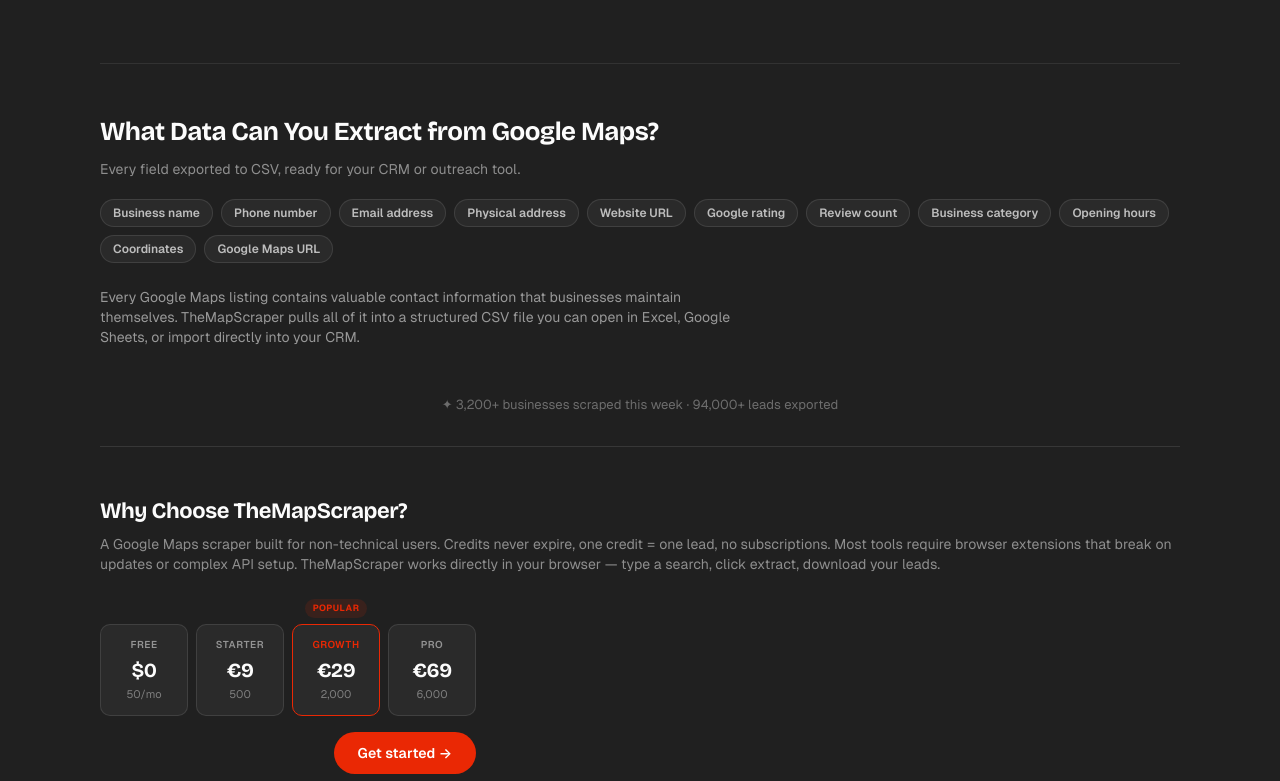
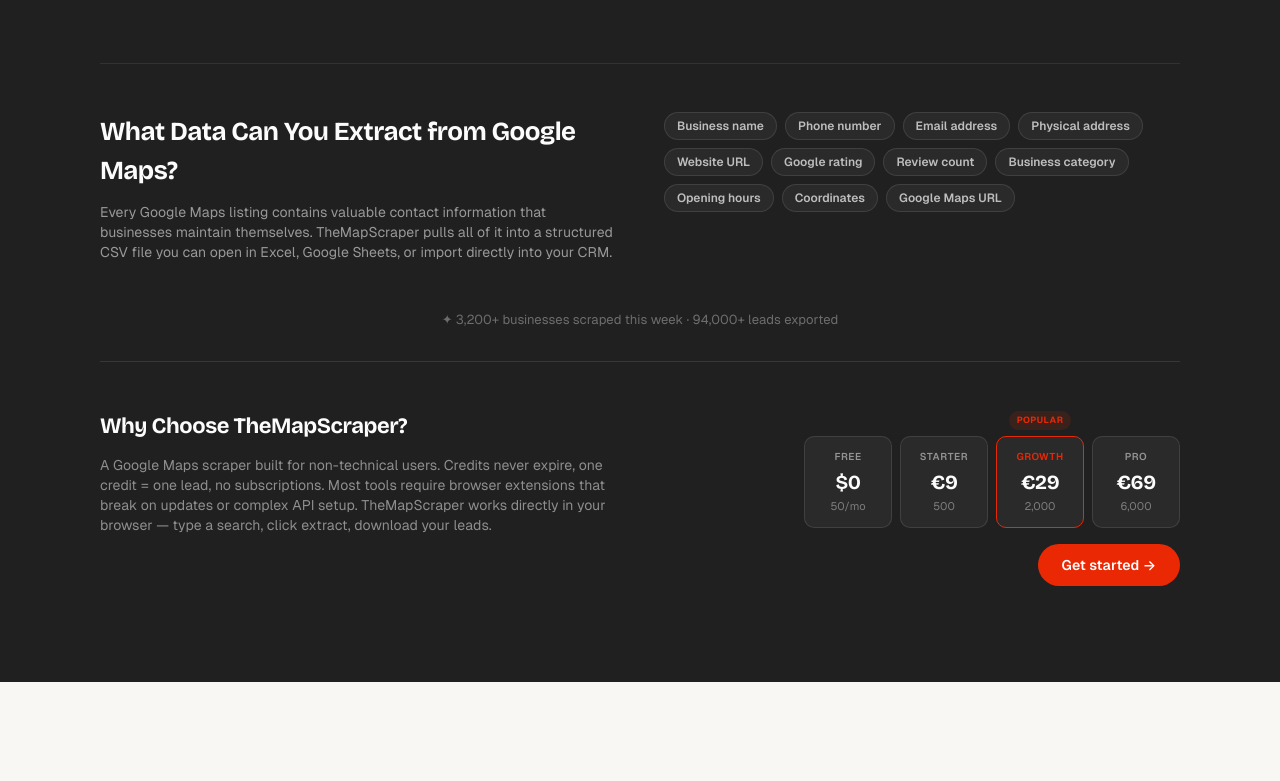
Before and after one commit to glinglo/tms, a React (Vite) app: page / in a window 1280 px wide. Shown: the part 2389-3170 px from the top of the page. Built offline with nearby package versions, Linux system fonts and the light colour scheme; no server answers.

Commit message:
refactor: 2-column grid layout for homepage sections

```diff
--- a/src/components/HowItWorks.tsx
+++ b/src/components/HowItWorks.tsx
@@ -87,16 +87,25 @@
 
         {/* Data fields section */}
         <div className="mt-16 pt-12 border-t border-[rgba(255,255,255,0.08)]">
+          <div
+            className="grid gap-12 md:gap-[48px]"
+            style={{ gridTemplateColumns: 'repeat(auto-fit, minmax(280px, 1fr))' }}
+          >
+            {/* Left: title + description */}
+            <div className="flex flex-col justify-start">
               <h2
-            className="font-display font-bold tracking-[-0.02em] text-[#fcfcfc] m-0 mb-2"
+                className="font-display font-bold tracking-[-0.02em] text-[#fcfcfc] m-0 mb-3"
                 style={{ fontSize: 'clamp(20px, 2.5vw, 26px)' }}
               >
                 What Data Can You Extract from Google Maps?
               </h2>
-          <p className="font-sans text-sm text-[rgba(252,252,252,0.5)] m-0 mb-5">
-            Every field exported to CSV, ready for your CRM or outreach tool.
+              <p className="font-sans text-sm text-[rgba(252,252,252,0.55)] m-0">
+                Every Google Maps listing contains valuable contact information that businesses maintain themselves. TheMapScraper pulls all of it into a structured CSV file you can open in Excel, Google Sheets, or import directly into your CRM.
               </p>
-          <div className="flex flex-wrap gap-2">
+            </div>
+
+            {/* Right: badge grid */}
+            <div className="flex flex-wrap gap-2 content-start">
               {[
                 'Business name', 'Phone number', 'Email address', 'Physical address',
                 'Website URL', 'Google rating', 'Review count', 'Business category',
@@ -110,9 +119,7 @@
                 </span>
               ))}
             </div>
-          <p className="font-sans text-sm text-[rgba(252,252,252,0.55)] mt-6 max-w-[640px]">
-            Every Google Maps listing contains valuable contact information that businesses maintain themselves. TheMapScraper pulls all of it into a structured CSV file you can open in Excel, Google Sheets, or import directly into your CRM.
-          </p>
+          </div>
         </div>
 
         {/* Social proof + Why Choose */}
@@ -124,17 +131,21 @@
 
         <div
           id="pricing"
-          className="mt-8 border-t border-[rgba(255,255,255,0.1)] pt-12 flex items-center justify-between flex-wrap gap-6"
+          className="mt-8 border-t border-[rgba(255,255,255,0.1)] pt-12 grid gap-12 md:gap-[48px]"
+          style={{ gridTemplateColumns: 'repeat(auto-fit, minmax(280px, 1fr))' }}
         >
-          <div>
-            <h2 className="font-display text-[22px] font-bold text-[#fcfcfc] m-0 mb-[6px] tracking-[-0.02em]">
+          {/* Left: title + description */}
+          <div className="flex flex-col justify-start">
+            <h2 className="font-display text-[22px] font-bold text-[#fcfcfc] m-0 mb-3 tracking-[-0.02em]">
               Why Choose TheMapScraper?
             </h2>
             <p className="font-sans text-sm text-[rgba(252,252,252,0.5)] m-0">
               A Google Maps scraper built for non-technical users. Credits never expire, one credit = one lead, no subscriptions. Most tools require browser extensions that break on updates or complex API setup. TheMapScraper works directly in your browser — type a search, click extract, download your leads.
             </p>
           </div>
-          <div className="flex flex-col gap-4 items-end">
+
+          {/* Right: pricing cards + CTA */}
+          <div className="flex flex-col gap-4 items-start md:items-end">
             <div className="flex gap-2 flex-nowrap items-start">
               {[
                 { label: 'Free', price: '$0', leads: '50/mo', featured: false },
```
Also changed, not shown: 1 other file (tests, documents, lock files or other folders). Lines whose indentation alone changed are shown as unchanged.
